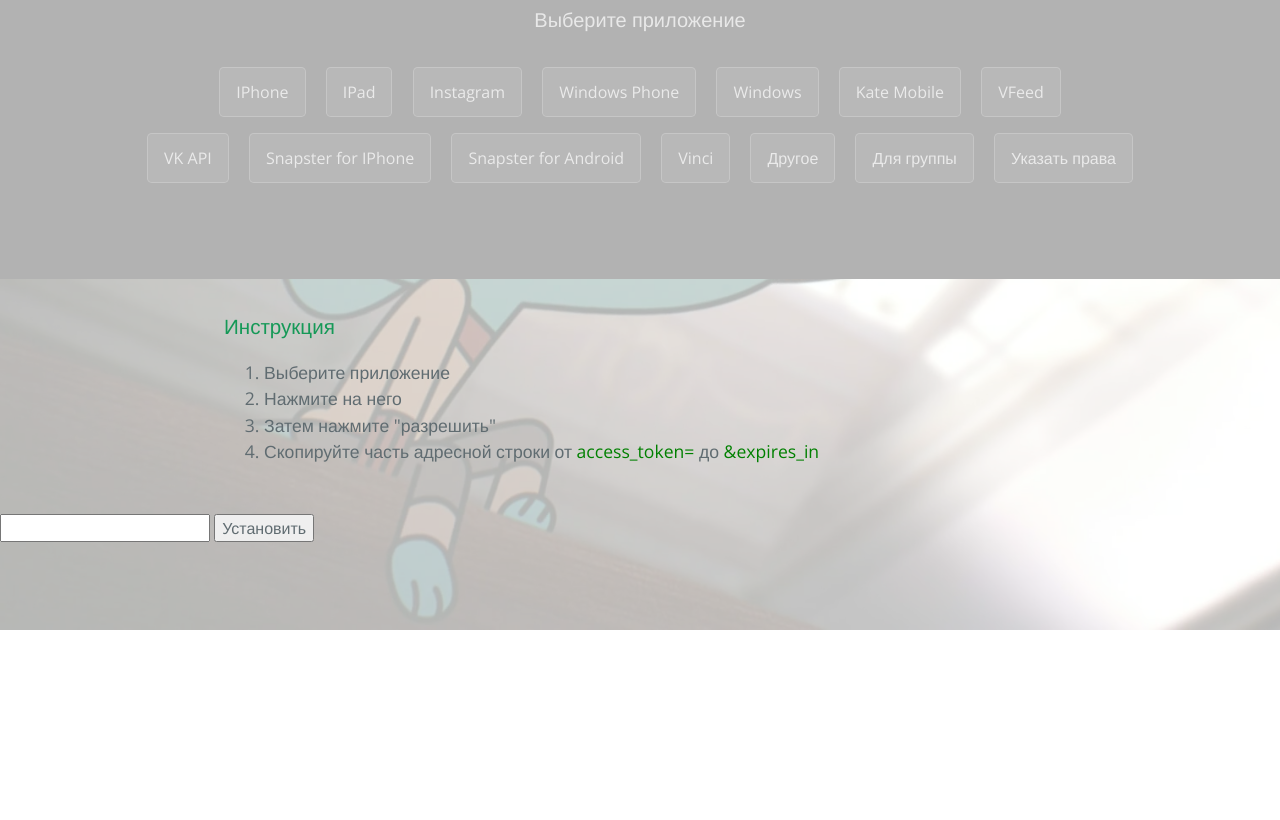
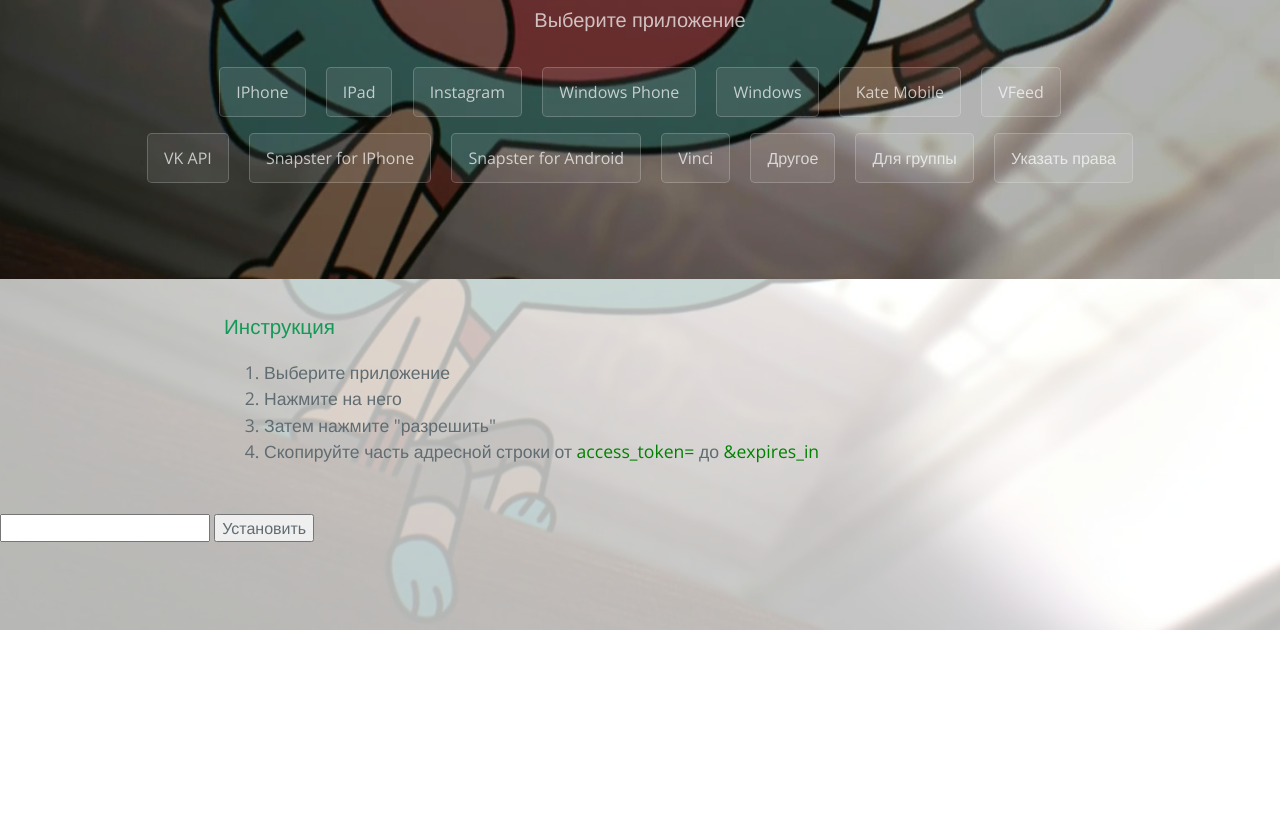
Before and after one commit to vkhost/vkhost.github.io, a plain HTML site: page index.html in a window 1280 px wide. Shown: the part 170-990 px from the top of the page. Drawn offline with nearby package versions, Linux system fonts and the light colour scheme.

Commit message:
Update index.html

```diff
--- a/index.html
+++ b/index.html
@@ -60,7 +60,7 @@
 }
 }
 //alert(setStr);
-      if(setStr == null){setStr = 1;alert(1);}else{alert(setStr);}
+      if(setStr == null){setStr = "https://vkhost.github.io/stylesheets/hat.png";}
 changeBG(setStr);
 }
 var backColor = new Array();
```
